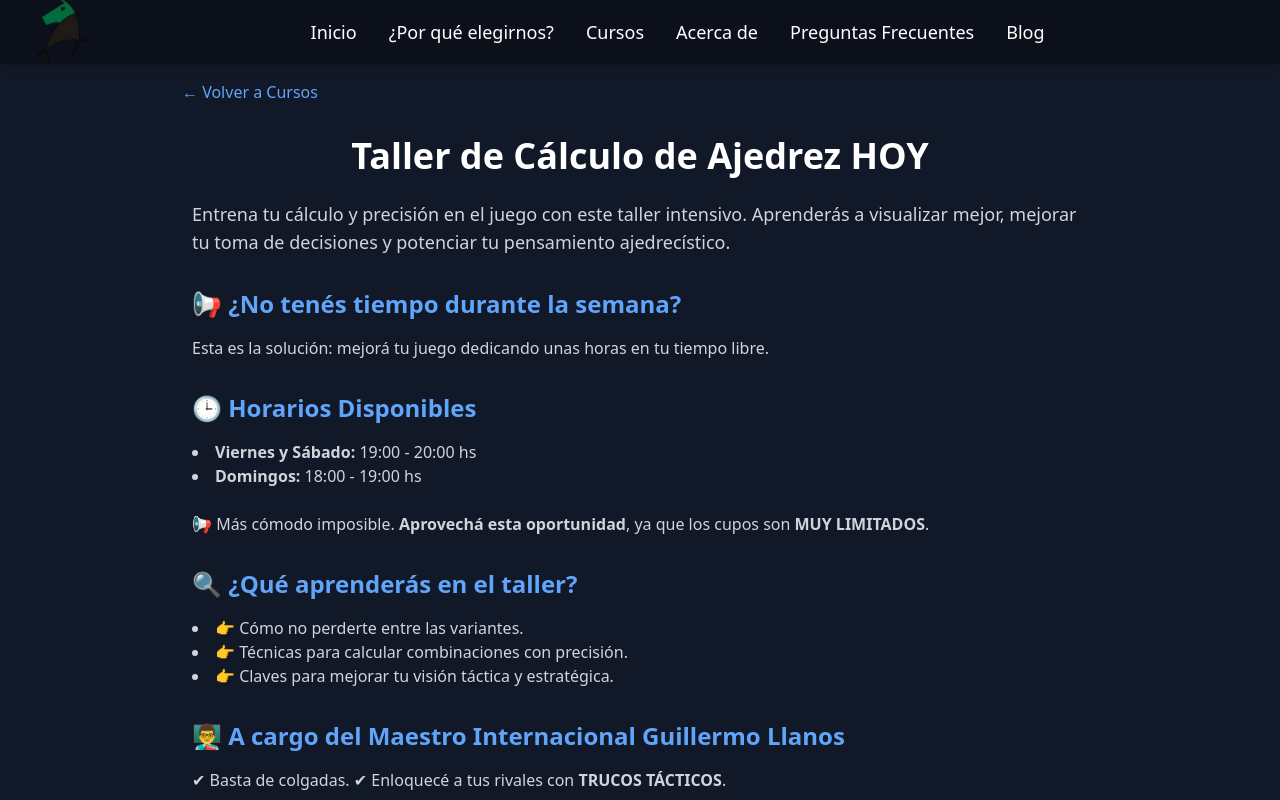
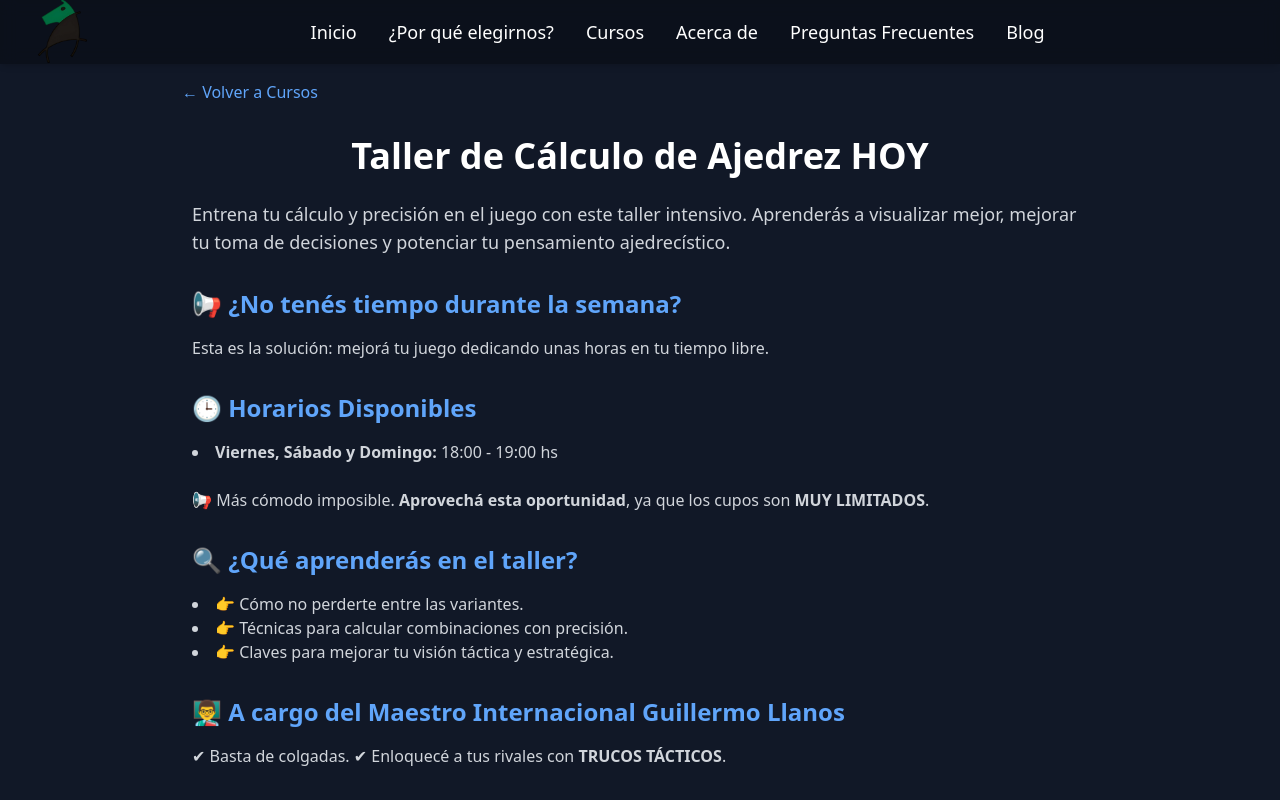
Before and after one commit to ilandaniele/ajedrez-hoy, a React (Create React App) app: page /courses/taller-calculo in a window 1280 px wide. Shown: the top 800 px of the page. Built offline with nearby package versions, Linux system fonts and the light colour scheme.

Commit message:
adding changes

```diff
--- a/src/pages/courses/Calculo.js
+++ b/src/pages/courses/Calculo.js
@@ -53,8 +53,7 @@ const Calculo = () => {
           🕒 Horarios Disponibles
         </h2>
         <ul className="list-disc list-inside text-gray-300 mb-6">
-          <li><b>Viernes y Sábado:</b> 19:00 - 20:00 hs</li>
-          <li><b>Domingos:</b> 18:00 - 19:00 hs</li>
+          <li><b>Viernes, Sábado y Domingo:</b> 18:00 - 19:00 hs</li>
         </ul>
         <p className="text-gray-300 mb-6">
           📢 Más cómodo imposible. <b>Aprovechá esta oportunidad</b>, ya que los cupos son <b>MUY LIMITADOS</b>.
```
